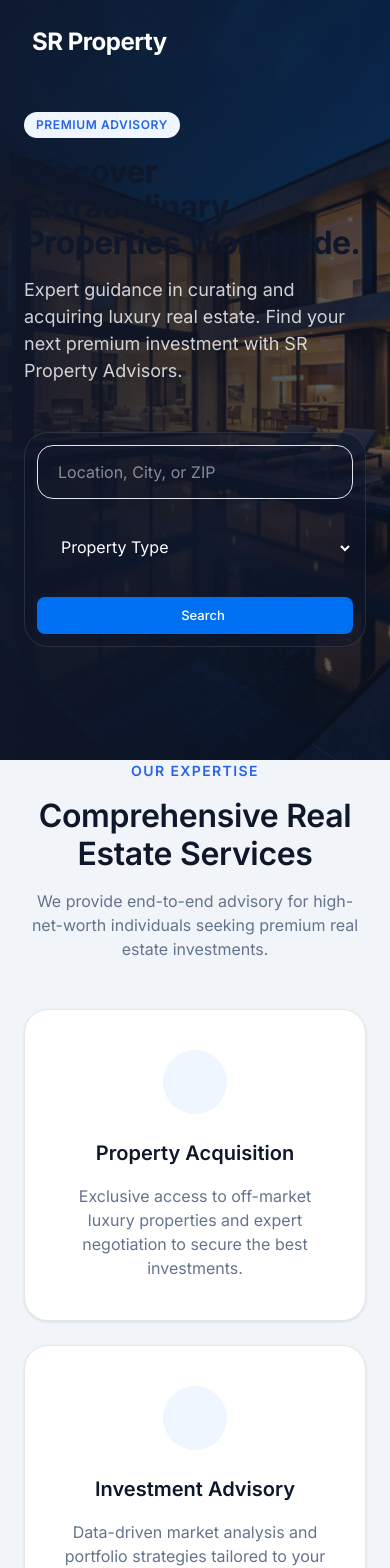
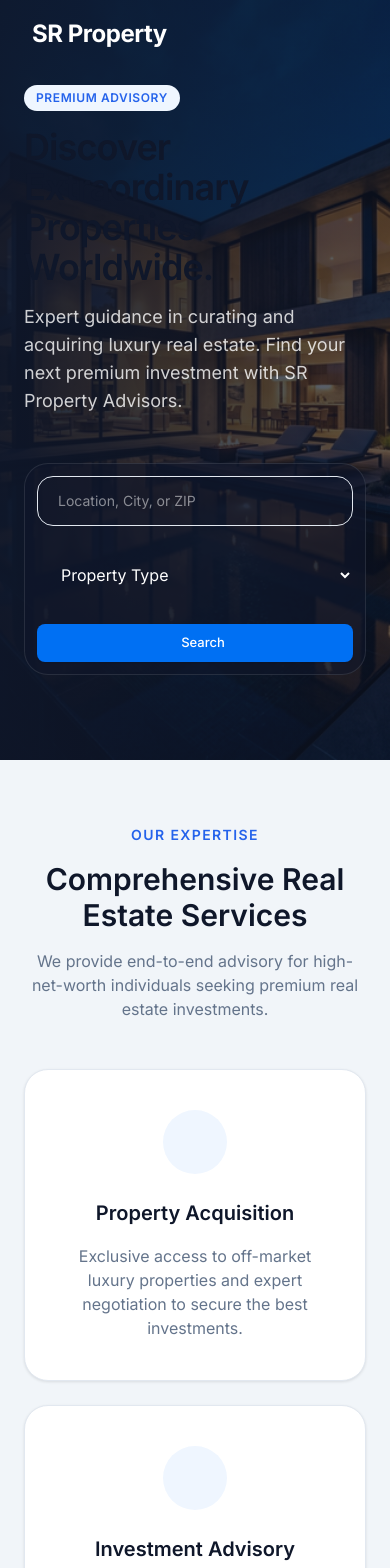
Before and after one commit to Pranav722/sr-property-advisors, a React (Vite) app in the folder frontend/: page / in a window 390 px wide. Shown: the top 1568 px of the page. Built offline with nearby package versions, Linux system fonts and the light colour scheme.

Commit message:
fix(ui): ultra-wide responsiveness layout and grids

```diff
--- a/frontend/src/components/Header.jsx
+++ b/frontend/src/components/Header.jsx
@@ -55,7 +55,7 @@ const Header = () => {
         </div>
 
         {/* Right Side: Auth / CTA (Desktop only) */}
-        <div className="hidden md:flex items-center gap-6">
+        <div className="hidden md:flex items-center gap-4 lg:gap-6 2xl:gap-8">
             {!isLoggedIn ? (
               <Link to="/login" className="nav-link font-medium">Login / Account</Link>
             ) : (
--- a/frontend/src/dashboard.css
+++ b/frontend/src/dashboard.css
@@ -306,8 +306,8 @@ button {
 
 /* Dashboard Content Area */
 .dashboard-content {
-    padding: 32px;
-    max-width: 1440px;
+    padding: 24px;
+    max-width: 1400px;
     width: 100%;
     margin: 0 auto;
 }
--- a/frontend/src/home.css
+++ b/frontend/src/home.css
@@ -35,7 +35,7 @@
     width: 100%;
     z-index: 50;
     padding: 1.5rem 0;
-    transition: background-color var(--transition-normal);
+    transition: all var(--transition-normal);
 }
 
 .navbar.scrolled {
@@ -43,6 +43,15 @@
     backdrop-filter: blur(10px);
     box-shadow: var(--shadow-sm);
     padding: 1rem 0;
+}
+
+@media (max-width: 1024px) {
+    .navbar {
+        padding: 1rem 0;
+    }
+    .navbar.scrolled {
+        padding: 0.75rem 0;
+    }
 }
 
 .navbar.scrolled .nav-link {
@@ -83,13 +92,25 @@
 
 @media (min-width: 768px) {
     .nav-links {
-    display: flex;
-    align-items: center;
-    gap: 2rem;
+        display: flex;
+        align-items: center;
+        gap: 1.5rem;
     }
 
     .menu-btn {
-    display: none !important;
+        display: none !important;
+    }
+}
+
+@media (min-width: 1024px) {
+    .nav-links {
+        gap: 2rem;
+    }
+}
+
+@media (min-width: 1536px) {
+    .nav-links {
+        gap: 3rem;
     }
 }
 
--- a/frontend/src/pages/Dashboard.jsx
+++ b/frontend/src/pages/Dashboard.jsx
@@ -28,7 +28,7 @@ const Dashboard = () => {
                     </div>
 
                     {/* Widgets */}
-                    <div className="metrics-grid">
+                    <div className="grid grid-cols-1 md:grid-cols-2 lg:grid-cols-3 xl:grid-cols-4 2xl:grid-cols-5 gap-6 mb-8">
                         <div className="metric-card">
                             <div className="metric-header">
                                 <span className="metric-title">Total Projects</span>
@@ -130,7 +130,7 @@ const Dashboard = () => {
                             </div>
                         </div>
 
-                        <div className="table-responsive">
+                        <div className="table-responsive overflow-x-auto">
                             <table className="admin-table">
                                 <thead>
                                     <tr>
--- a/frontend/src/pages/Home.jsx
+++ b/frontend/src/pages/Home.jsx
@@ -17,15 +17,15 @@ const Home = () => {
         <div className="container">
           <div className="hero-content animate-fade-in">
             <span className="badge badge-blue mb-4 glass-dark" style={{ border: 'none' }}>Premium Advisory</span>
-            <h1 className="text-h1 mb-4">Discover Extraordinary<br/>Properties Worldwide.</h1>
-            <p className="text-body-large" style={{ color: 'rgba(255,255,255,0.8)', maxWidth: '600px' }}>
+            <h1 className="text-4xl md:text-5xl lg:text-6xl xl:text-7xl font-bold mb-4 font-sans tracking-tight">Discover Extraordinary<br/>Properties Worldwide.</h1>
+            <p className="text-lg md:text-xl lg:text-2xl mt-6 mb-8" style={{ color: 'rgba(255,255,255,0.8)', maxWidth: '700px' }}>
               Expert guidance in curating and acquiring luxury real estate. Find your next premium investment with SR
               Property Advisors.
             </p>
 
-            <div className="search-bar glass-dark">
+            <div className="search-bar glass-dark w-full md:w-[85%] lg:w-full max-w-[900px]">
               <form className="search-form" action="/projects">
-                <input type="text" placeholder="Location, City, or ZIP" className="input-base" style={{ flex: 1 }} />
+                <input type="text" placeholder="Location, City, or ZIP" className="input-base text-sm md:text-base" style={{ flex: 1 }} />
                 <div className="search-divider"></div>
                 <select className="input-base" style={{ width: 'auto', background: 'transparent', color: 'white', border: 'none' }}>
                   <option value="" style={{ color: 'black' }}>Property Type</option>
@@ -44,12 +44,12 @@ const Home = () => {
       </section>
 
       {/* Services Overview */}
-      <section className="py-20" style={{ backgroundColor: 'var(--color-bg-alt)' }}>
+      <section className="py-16 md:py-20" style={{ backgroundColor: 'var(--color-bg-alt)' }}>
         <div className="container">
           <div className="text-center mb-8" style={{ textAlign: 'center', maxWidth: '600px', margin: '0 auto 3rem' }}>
             <span className="section-badge">Our Expertise</span>
-            <h2 className="text-h2 text-main">Comprehensive Real Estate Services</h2>
-            <p className="text-body mt-4">We provide end-to-end advisory for high-net-worth individuals seeking premium real
+            <h2 className="text-3xl md:text-4xl lg:text-5xl font-bold text-main">Comprehensive Real Estate Services</h2>
+            <p className="text-base md:text-lg mt-4 text-muted">We provide end-to-end advisory for high-net-worth individuals seeking premium real
               estate investments.</p>
           </div>
 
@@ -77,16 +77,16 @@ const Home = () => {
       </section>
 
       {/* Featured Projects */}
-      <section className="py-20">
+      <section className="py-16 md:py-20">
         <div className="container">
           <div className="flex items-center justify-between mb-8">
             <div>
               <span className="section-badge">Featured Portfolio</span>
-              <h2 className="text-h2 text-main">Exclusive Properties</h2>
+              <h2 className="text-3xl md:text-4xl lg:text-5xl font-bold text-main">Exclusive Properties</h2>
             </div>
           </div>
 
-          <div className="grid grid-cols-1 md:grid-cols-2 lg:grid-cols-3 xl:grid-cols-4 gap-6">
+          <div className="grid grid-cols-1 md:grid-cols-2 lg:grid-cols-3 xl:grid-cols-4 2xl:grid-cols-5 gap-6">
             {/* Card 1 */}
             <Link to="/property/1" className="card">
               <div className="property-image-container">
@@ -154,7 +154,7 @@ const Home = () => {
       </section>
 
       {/* Trust / Stats Section */}
-      <section className="py-16" style={{ backgroundColor: 'var(--color-primary)', color: 'white' }}>
+      <section className="py-16 md:py-20" style={{ backgroundColor: 'var(--color-primary)', color: 'white' }}>
         <div className="container">
           <div className="grid grid-cols-2 md:grid-cols-4 gap-6" style={{ textAlign: 'center' }}>
             <div>
--- a/frontend/src/pages/Projects.jsx
+++ b/frontend/src/pages/Projects.jsx
@@ -13,8 +13,8 @@ const Projects = () => {
             {/* Page Header */}
             <header className="page-header">
                 <div className="container">
-                    <h1 className="text-h2 text-main mb-4">Exclusive Properties</h1>
-                    <p className="text-body-large">Curated selection of premium real estate investments worldwide.</p>
+                    <h1 className="text-3xl md:text-4xl lg:text-5xl font-bold text-main mb-4">Exclusive Properties</h1>
+                    <p className="text-lg md:text-xl text-muted">Curated selection of premium real estate investments worldwide.</p>
                 </div>
             </header>
 
@@ -73,7 +73,7 @@ const Projects = () => {
                             </div>
                         </div>
 
-                        <div className="grid grid-cols-1 md:grid-cols-2 lg:grid-cols-3 xl:grid-cols-4 gap-6">
+                        <div className="grid grid-cols-1 md:grid-cols-2 lg:grid-cols-3 xl:grid-cols-4 2xl:grid-cols-5 gap-6">
                             {/* Card 1 */}
                             <Link to="/property/1" className="card">
                                 <div className="property-image-container">
```
